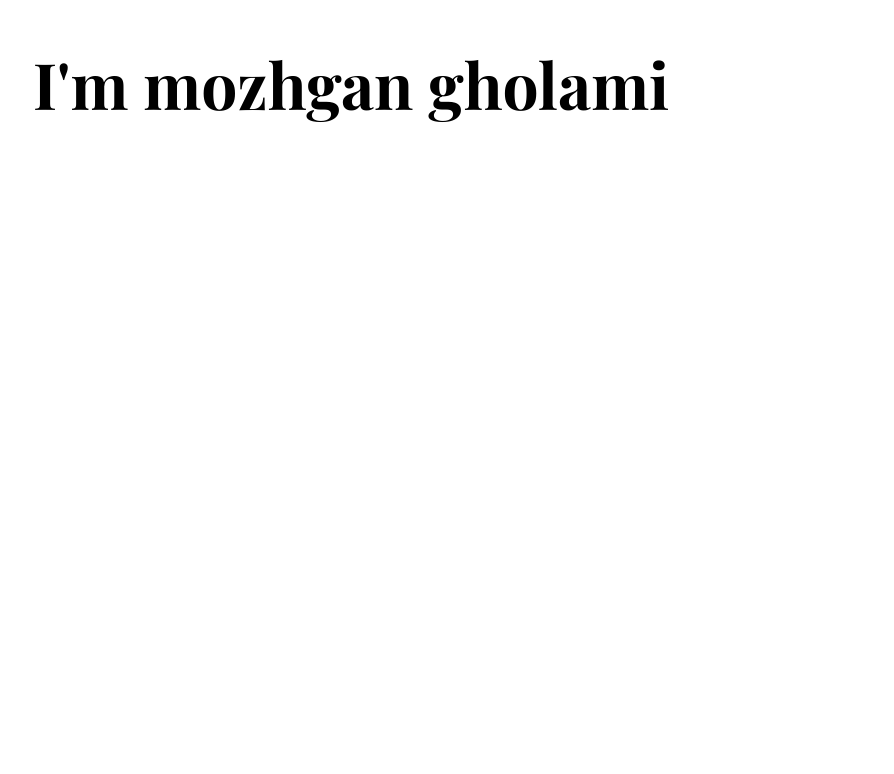
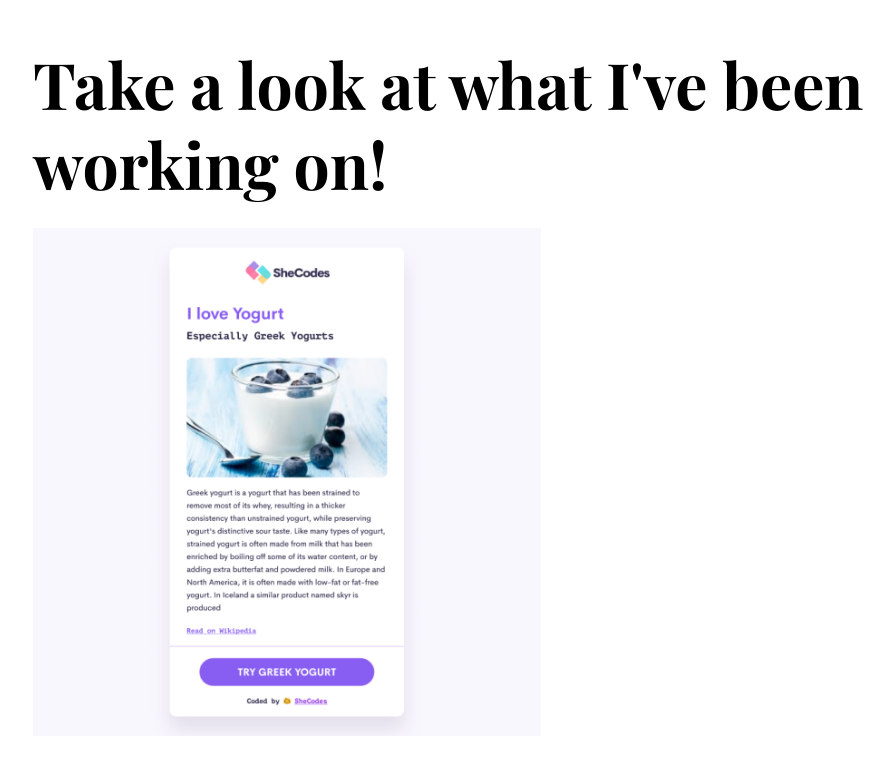
Before and after one commit to mozhganGh/Portfilo-Project, a plain HTML site: page work.html in a window 1280 px wide. Shown: the part 146-920 px from the top of the page, without its empty margins (87-981 px from the left). Before the commit the page ends 800 px from the top, so only its background shows below. Drawn offline with nearby package versions, Linux system fonts and the light colour scheme.

Commit message:
Update work.html

```diff
--- a/work.html
+++ b/work.html
@@ -34,9 +34,13 @@
 
 
           <div class="content">
-    <h1 class="mb-4"> I'm mozhgan gholami </h1>
+    <h1 class="mb-4"> Take a look at what  I've been working on!</h1>
+            <div class="row">
+             <div class="col-6">
+               <img src="images/yogurt.png"  class="img-fluid" alt=""/>
 
-
+            </div>
+                  </div>
         </div>
     </div>
   </body>
```
